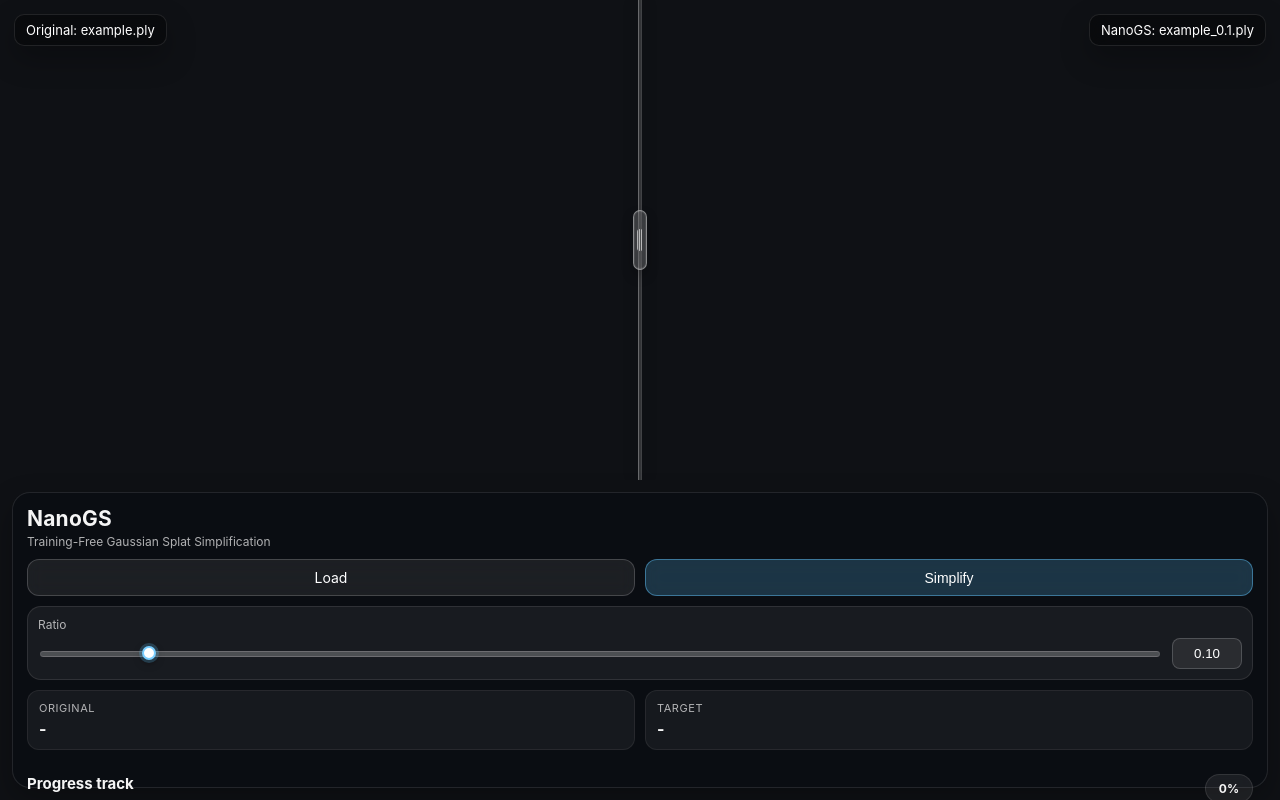
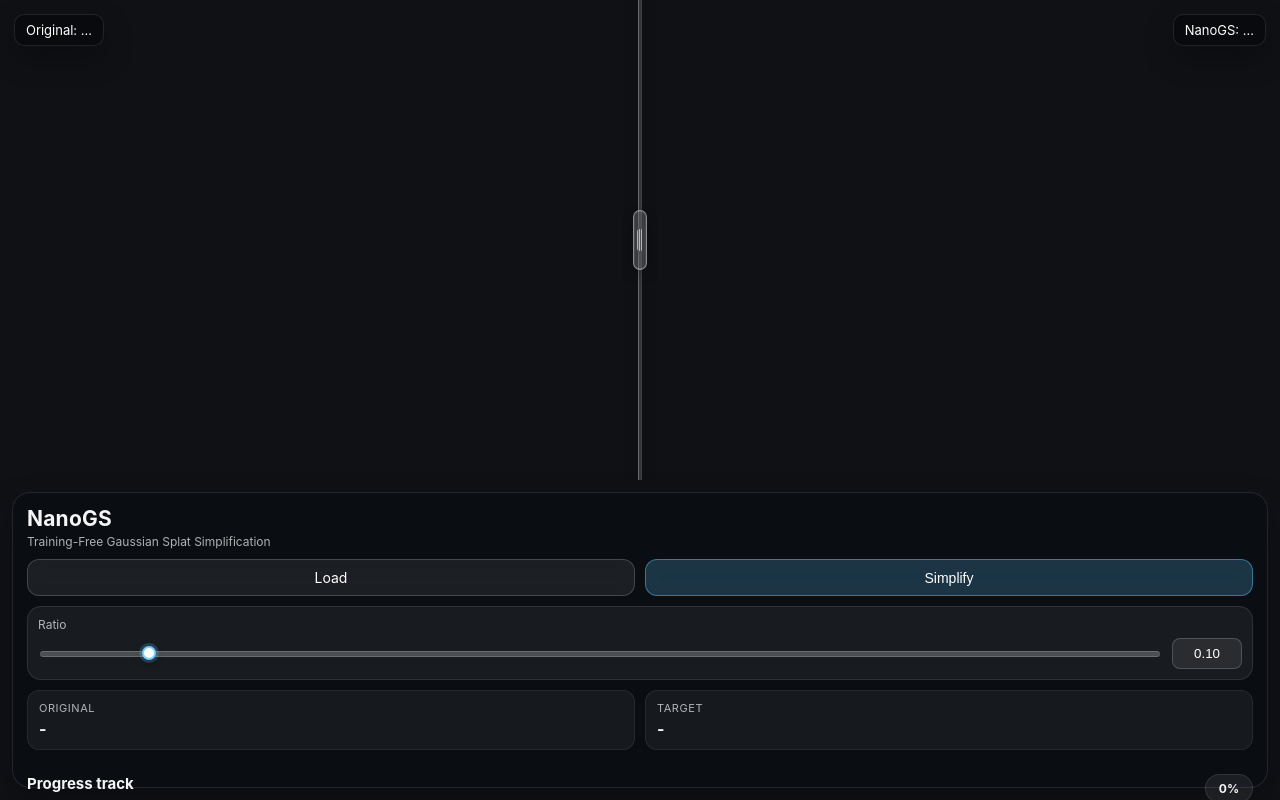
Before and after one commit to RongLiu-Leo/NanoGS, a plain HTML site: page index.html in a window 1280 px wide. Drawn offline with nearby package versions, Linux system fonts and the light colour scheme.

Commit message:
Update index.html

```diff
--- a/index.html
+++ b/index.html
@@ -26,8 +26,8 @@
       <div id="interaction-layer"></div>
 
       <div id="ui">
-        <div id="label-left" class="label">Original: example.ply</div>
-        <div id="label-right" class="label">NanoGS: example_0.1.ply</div>
+        <div id="label-left" class="label">Original: …</div>
+        <div id="label-right" class="label">NanoGS: …</div>
         <div id="divider"></div>
         <div id="handle"></div>
       </div>
```
